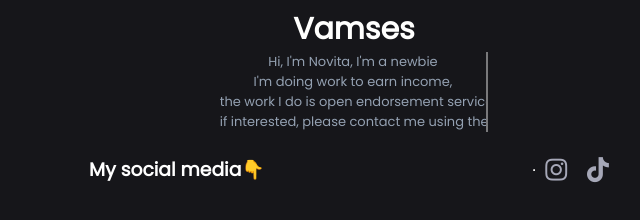
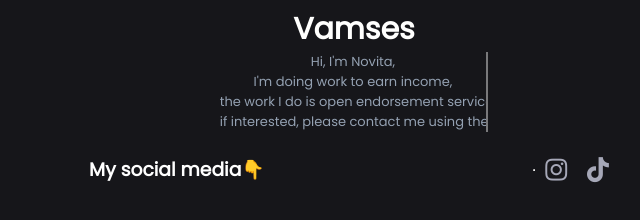
Before and after one commit to VamsesOfficial/babynovita, a plain HTML site: page index.html in a window 1280 px wide. Shown: the part 328-548 px from the top of the page, 286-926 px from the left. Drawn offline with Linux system fonts and the light colour scheme.

Commit message:
Update index.html

```diff
--- a/index.html
+++ b/index.html
@@ -26,7 +26,7 @@
 <section class="main">
 <img src="https://telegra.ph/file/0075102be213f151362e3.jpg" alt="" srcset="">
 <span>Vamses</span>
-<p>Hi, I'm Novita, I'm a newbie<br>I'm doing work to earn income,<br>the work I do is open endorsement services,<br>if interested, please contact me using the link I provided</p>
+<p>Hi, I'm Novita,<br>I'm doing work to earn income,<br>the work I do is open endorsement services,<br>if interested, please contact me using the link I provided</p>
 <ul>
 	<h3>My social media👇 </h3>
 	</p>
```
